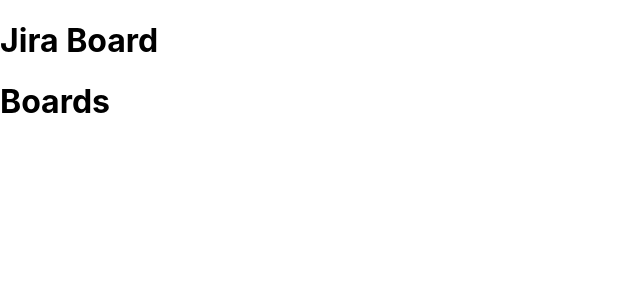
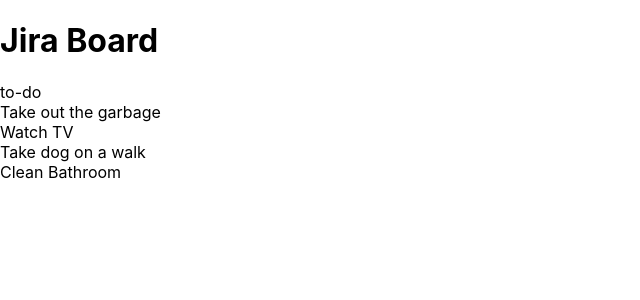
Before and after one commit to RylanFerrer/Agile-Board, a React (Create React App) app in the folder client/: page / in a window 1280 px wide. Shown: the top 300 px of the page, without its empty margins (0-640 px from the left). Built offline with nearby package versions, Linux system fonts and the light colour scheme.

Commit message:
added draggable functionality

```diff
--- a/client/src/Components/Boards/Boards.js
+++ b/client/src/Components/Boards/Boards.js
@@ -1,10 +1,22 @@
-import React from 'react';
+import React, {useState} from 'react';
+import initialData from '../Data/initial-data'
+import {DragDropContext} from 'react-beautiful-dnd'
+import Column from './Column';
+const Boards = () => {
+    const [data, setData] = useState({...initialData});
+    const onDragEnd = result => {
 
-const Boards = () => {
+    }
+    const test = data.columnOrder.map((columnId) => {
+        const column = data.columns[columnId]
+        const tasks = column.taskIds.map((taskId) => { return data.tasks[taskId]})
+
+        return <Column key = {column.id} column = {column} tasks = {tasks}/>
+    })
     return (
-        <div>
-            <h1>Boards</h1>
-        </div>
+        <DragDropContext  onDragEnd = {onDragEnd}>
+            {test}
+        </DragDropContext>
     );
 }
 
--- /dev/null
+++ b/client/src/Components/Boards/Column.js
@@ -0,0 +1,23 @@
+import React from 'react';
+import Task from './Task'
+import {Droppable} from 'react-beautiful-dnd'
+const Column = (props) => {
+    console.log(props)
+    const {column, tasks} = props
+    return (
+        <div>
+            {column.title}
+            <Droppable droppableId ={column.id}>
+                {(provided) => (
+                <div ref = {provided.innerRef} {...provided.droppableProps}>
+
+                    {tasks.map((task,id) => {return <Task task = {task} index = {id} key = {id}/>})}
+                    {provided.placeholder}
+                </div>)
+                }
+            </Droppable>
+        </div>
+    );
+}
+
+export default Column;
--- /dev/null
+++ b/client/src/Components/Boards/Task.js
@@ -0,0 +1,18 @@
+import React from 'react';
+import {Draggable} from 'react-beautiful-dnd';
+const Task = (props) => {
+    const {task, index} = props
+    return (
+        <Draggable draggableId = {task.id} index = {index}>
+            {(provided) => (
+                <div {...provided.dragHandleProps} {...provided.draggableProps} ref = {provided.innerRef}>
+                    {task.content}
+                </div>
+            )}
+
+        </Draggable>
+
+    );
+}
+
+export default Task;
--- /dev/null
+++ b/client/src/Components/Data/initial-data.js
@@ -0,0 +1,17 @@
+const initialData = {
+    tasks: {
+        'task-1': {id:'task-1', content: 'Take out the garbage'},
+        'task-2': {id:'task-2', content: 'Watch TV'},
+        'task-3': {id:'task-3', content: 'Take dog on a walk'},
+        'task-4': {id:'task-4', content: 'Clean Bathroom'},
+    },
+    columns: {
+        'column-1': {
+            id: 'column-1',
+            title: "to-do",
+            taskIds: ['task-1', 'task-2', 'task-3', 'task-4']
+        }
+    },
+    columnOrder: ['column-1']
+}
+export default initialData
```
